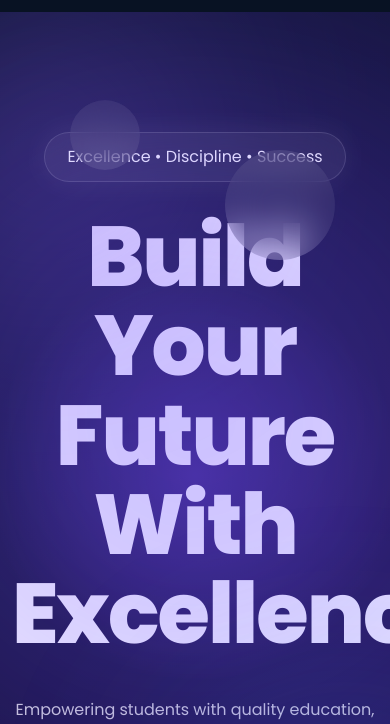
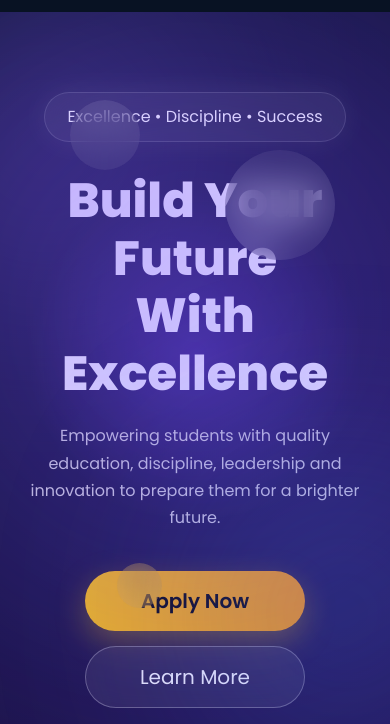
Before and after one commit to fidafiza/forces-academy, a plain HTML site: page index.html in a window 390 px wide. Shown: the part 111-835 px from the top of the page. Drawn offline with nearby package versions, Linux system fonts and the light colour scheme.

```diff
--- a/css/style.css
+++ b/css/style.css
@@ -341,34 +341,33 @@
 
 }
 
-@media(max-width:576px){
+@media (max-width:576px){
+
+    .hero-overlay{
+        padding-top:80px;
+    }
 
     .hero-title{
-
-    color:#fff;
-
-    font-size:85px;
-
-    font-weight:800;
-
-    line-height:1.05;
-
-    letter-spacing:-2px;
-
-    margin-bottom:25px;
-
-}
+        font-size:48px;
+        line-height:1.2;
+        margin-bottom:20px;
+        word-break:break-word;
+    }
 
     .hero-text{
+        font-size:16px;
+        line-height:1.7;
+        padding:0 10px;
+    }
 
-        font-size:16px;
-
+    .hero-buttons{
+        flex-direction:column;
+        align-items:center;
+        gap:15px;
     }
 
     .hero-buttons .btn{
-
-        width:100%;
-
+        width:220px;
     }
 
 }
@@ -468,6 +467,7 @@
     left:30%;
 
 }
+
 .navbar-nav{
 
 align-items:center;
--- a/index.html
+++ b/index.html
@@ -129,7 +129,6 @@
 
                         </h1>
 
-                        <p class="hero-text">
 
                             <p class="hero-text">
 
@@ -138,7 +137,7 @@
 prepare them for a brighter future.
 
 </p>
-                        </p>
+
 
                         <div class="hero-buttons">
 
```
